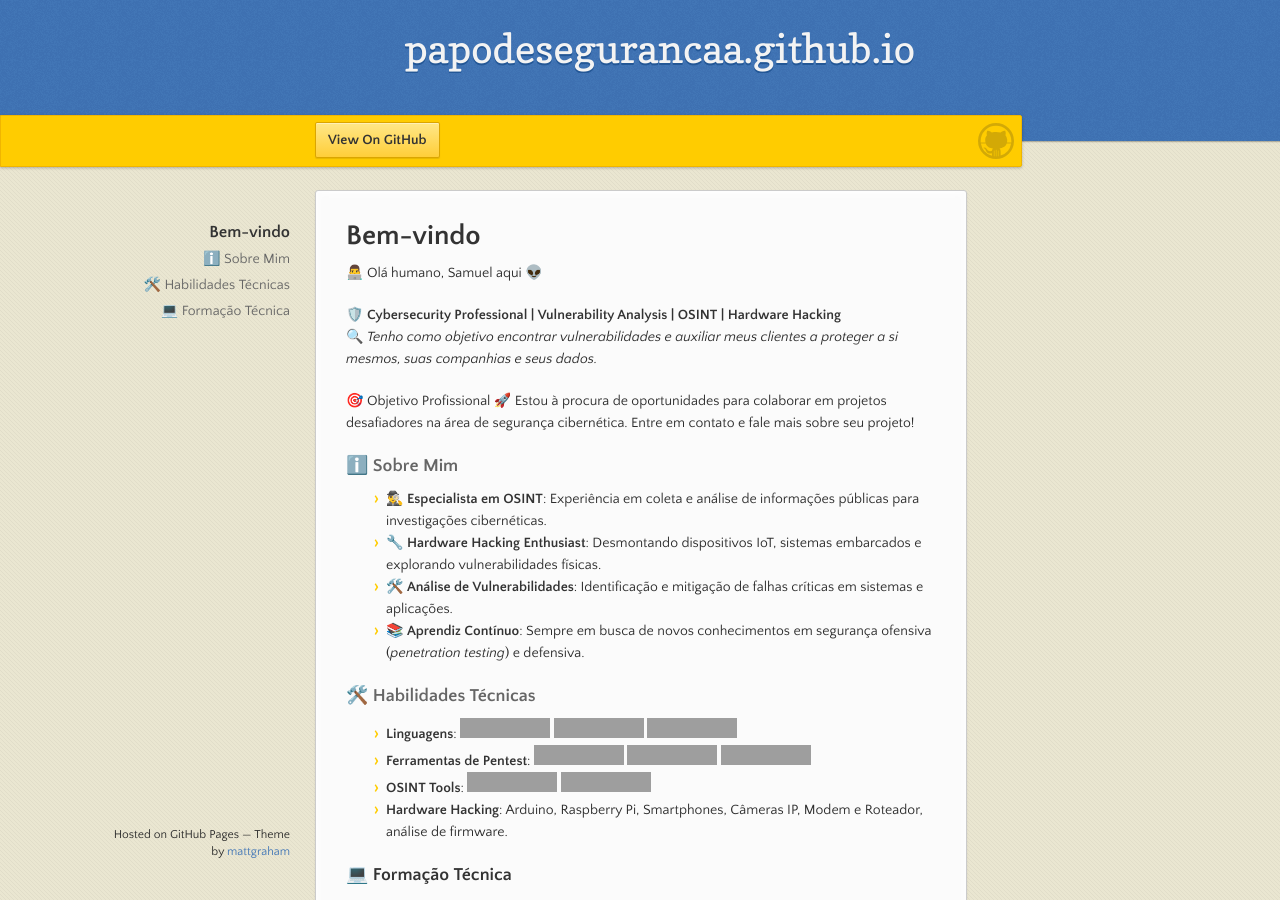
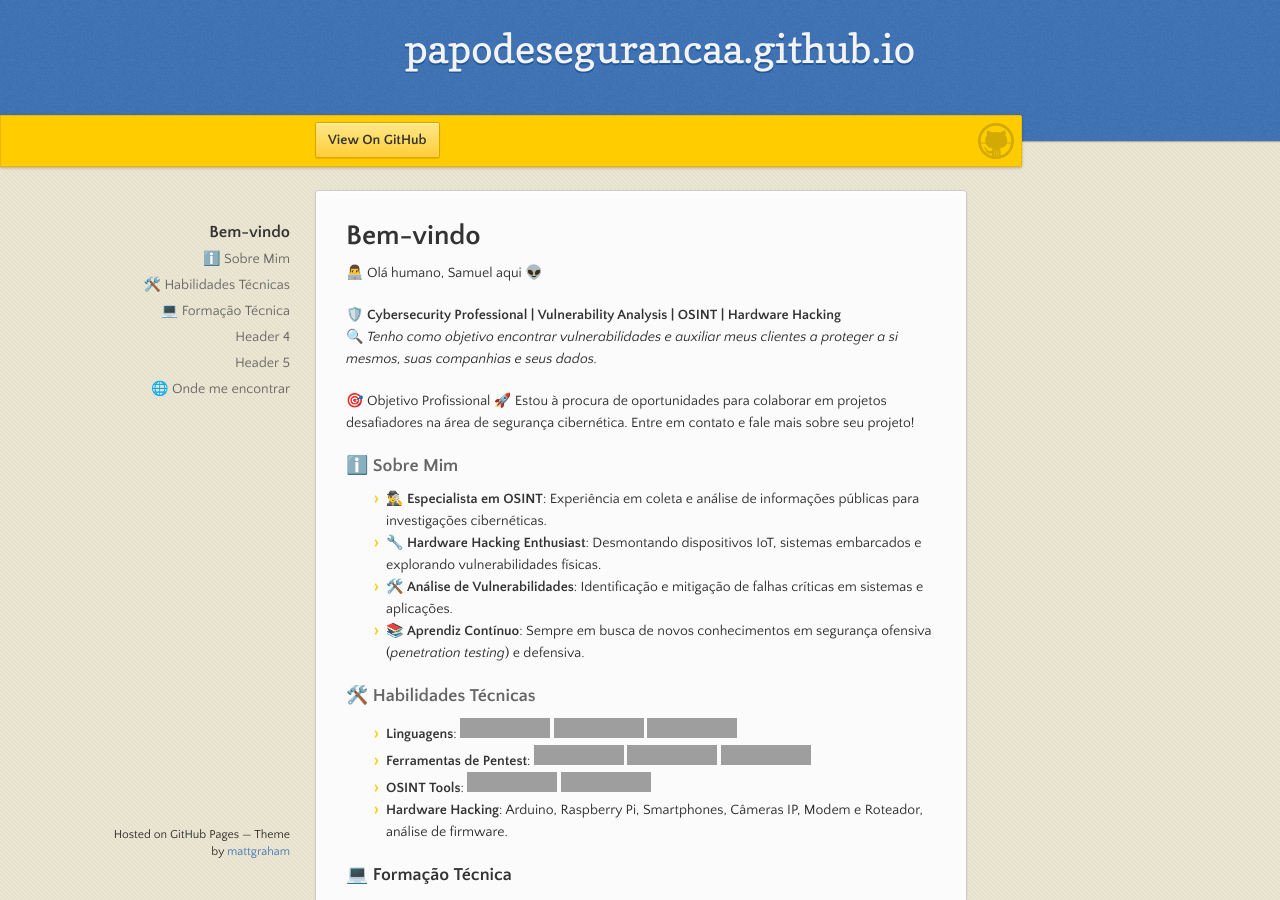
Before and after one commit to papodesegurancaa/papodesegurancaa.github.io, a Jekyll site: the page built from index.md, in a window 1280 px wide and 900 px high. Built offline with Jekyll 4.4.1, drawn with Linux system fonts in a browser that asks for light colours; our own code applies the rules of GitHub Pages for plain Markdown files; the repository's description, which GitHub fills in, is left out; grey boxes are pictures that could not be loaded.

Commit message:
Update index.md

````diff
--- a/index.md
+++ b/index.md
@@ -39,7 +39,7 @@ layout: default
 
 ### 💻 **Formação Técnica**
 - Segurança da Informação - Universidade Nove de Julho - Uninove - 2017/2019
-  **Certificações**:
+####  **Certificações**:
 - Google Cybersecurity Professional Certificate - Concluído
 - Cybersecurity Certification Qualys - Em andamento
 
@@ -62,19 +62,19 @@ end
 ``` --->
 
 
-#### Header 4
+## Header 4
 
 *   This is an unordered list following a header.
 *   This is an unordered list following a header.
 *   This is an unordered list following a header.
 
-##### Header 5
+### Header 5
 
 1.  This is an ordered list following a header.
 2.  This is an ordered list following a header.
 3.  This is an ordered list following a header.
 
-###### 🌐 Onde me encontrar
+### 🌐 Onde me encontrar
 - 💼 [LinkedIn](https://www.linkedin.com/in/samuelsants/)
 - 🐦 [Twitter](https://twitter.com/seutwitter)
 
````
